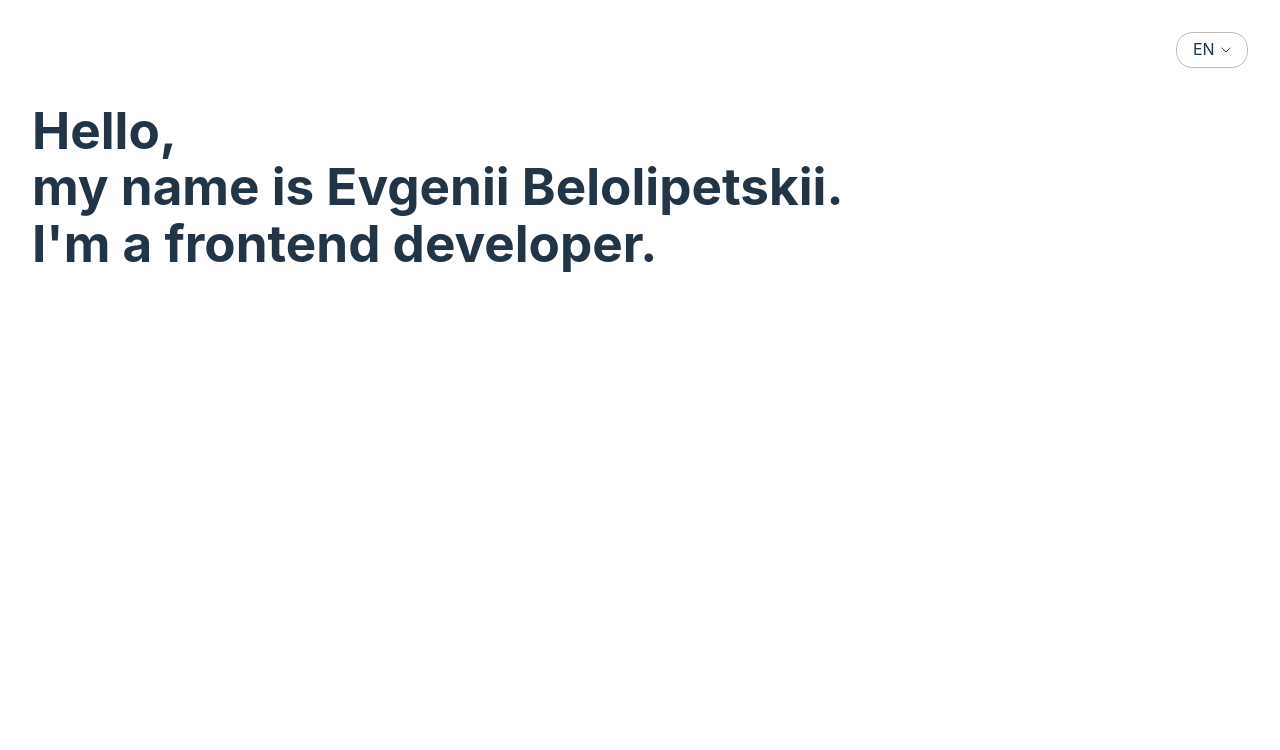
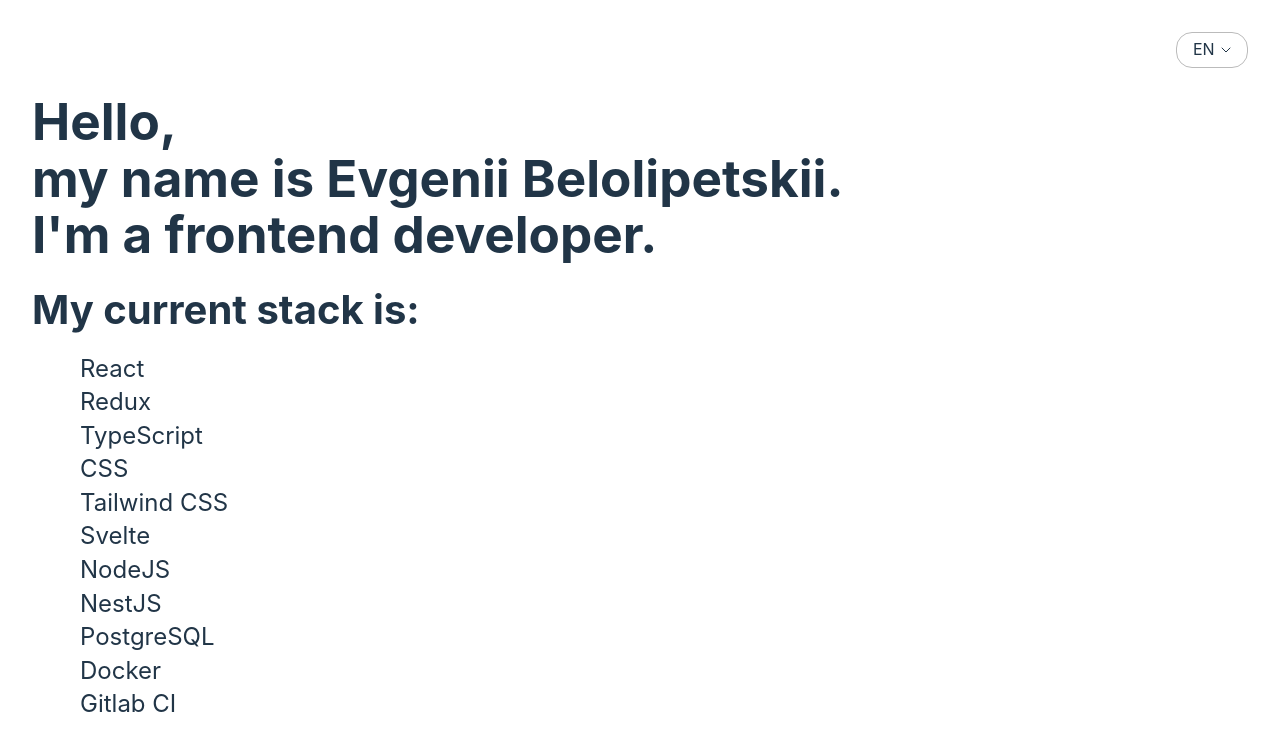
Before and after one commit to belevd/resume, a Svelte app: page / in a window 1280 px wide. Shown: the top 750 px of the page. Built offline with nearby package versions, Linux system fonts and the light colour scheme.

Commit message:
add stack animation and title changing

```diff
--- a/src/App.svelte
+++ b/src/App.svelte
@@ -1,11 +1,14 @@
 <script lang="ts">
   import Intro from "./lib/Intro.svelte";
   import Header from "./lib/Header.svelte";
+  import Stack from "./lib/Stack.svelte";
+  import {STACK} from "./config/index.ts";
 </script>
 
 <main>
     <Header />
     <Intro />
+    <Stack list={STACK} />
 </main>
 
 <style>
--- a/src/app.css
+++ b/src/app.css
@@ -20,6 +20,7 @@
 }
 
 *, ::before, ::after {
+  margin: 0;
   box-sizing: border-box;
 }
 
@@ -40,34 +41,33 @@
   padding: 2em;
 }
 
+h1, h2, h3, h4, h5, h6 {
+  line-height: 1.1;
+  margin: 0.5em 0;
+}
+
 h1 {
   font-size: 3.2em;
-  line-height: 1.1;
 }
 
 h2 {
   font-size: 2.5em;
-  line-height: 1.1;
 }
 
 h3 {
   font-size: 2.2em;
-  line-height: 1.1;
 }
 
 h4 {
   font-size: 1.7em;
-  line-height: 1.1;
 }
 
 h5 {
   font-size: 1.5em;
-  line-height: 1.1;
 }
 
 h6 {
   font-size: 1.2em;
-  line-height: 1.1;
 }
 
 p, span {
@@ -98,6 +98,15 @@
   outline: 4px auto -webkit-focus-ring-color;
 }
 
+@keyframes show {
+  0% {
+    opacity: 0;
+  }
+  100% {
+    opacity: 1;
+  }
+}
+
 @media (prefers-color-scheme: light) {
   :root {
     --base-weak: #213547;
--- /dev/null
+++ b/src/config/index.ts
@@ -0,0 +1,25 @@
+export const STACK = [
+  {
+    title: 'React',
+  }, {
+    title: 'Redux',
+  }, {
+    title: 'TypeScript'
+  }, {
+    title: 'CSS'
+  }, {
+    title: 'Tailwind CSS'
+  }, {
+    title: 'Svelte'
+  }, {
+    title: 'NodeJS',
+  }, {
+    title: 'NestJS'
+  }, {
+    title: 'PostgreSQL'
+  }, {
+    title: 'Docker'
+  }, {
+    title: 'Gitlab CI'
+  }
+]
--- a/src/i18n/en.ts
+++ b/src/i18n/en.ts
@@ -2,4 +2,6 @@
   'intro.hello': 'Hello',
   'intro.name': 'my name is Evgenii Belolipetskii',
   'intro.developer': "I'm a frontend developer",
+
+  'stack.title': 'My current stack is',
 }
--- a/src/i18n/index.ts
+++ b/src/i18n/index.ts
@@ -11,6 +11,12 @@
 
 language.subscribe(value => {
   document.documentElement.lang = value;
+  if (value === 'en') {
+    document.title = 'Evgenii Belolipetskii'
+  }
+  if (value === 'ru') {
+    document.title = 'Евгений Белолипецкий'
+  }
 });
 
 function translate(locale: string, key: string, vars: { [key: string]: any }) {
--- a/src/i18n/ru.ts
+++ b/src/i18n/ru.ts
@@ -2,4 +2,6 @@
   'intro.hello': 'Привет',
   'intro.name': 'меня зовут Евгений Белолипецкий',
   'intro.developer': "Я фронтенд разработчик",
+
+  'stack.title': 'Мой текущий стек',
 }
--- a/src/lib/Intro.svelte
+++ b/src/lib/Intro.svelte
@@ -9,15 +9,6 @@
 </h1>
 
 <style>
-  @keyframes show {
-    0% {
-      opacity: 0;
-    }
-    100% {
-      opacity: 1;
-    }
-  }
-
   .intro {
     white-space: pre-line;
     animation: show 1s ease-in-out;
--- /dev/null
+++ b/src/lib/Stack.svelte
@@ -0,0 +1,53 @@
+<script>
+  import {elasticInOut} from "svelte/easing";
+  import { fade } from 'svelte/transition';
+
+  export let list = [];
+
+  import {t} from '../i18n/index.ts';
+  import {onMount} from "svelte";
+
+  let showingList = [];
+
+  function addItemToList() {
+    if (showingList.length !== list.length) {
+      setTimeout(() => {
+        showingList = [...showingList, list[showingList.length]]
+        addItemToList();
+      }, 300);
+    }
+  }
+
+  onMount(() => {
+    if (list.length) {
+      addItemToList();
+    }
+  })
+</script>
+
+<div>
+    <h2 class="list__title">{`${$t('stack.title')}:`}</h2>
+    <ul class="list">
+        {#each showingList as item, index (item)}
+            <li transition:fade class="list__item">
+                {item.title}
+            </li>
+        {/each}
+    </ul>
+</div>
+
+<style>
+  .list__title {
+    animation: show 1s ease-in-out;
+  }
+
+  .list {
+    list-style: none;
+    padding: 0 0.5em 0 2em;
+    font-size: 1.5em;
+  }
+
+  .list__item {
+    padding: 0.2em 0;
+  }
+</style>
```
